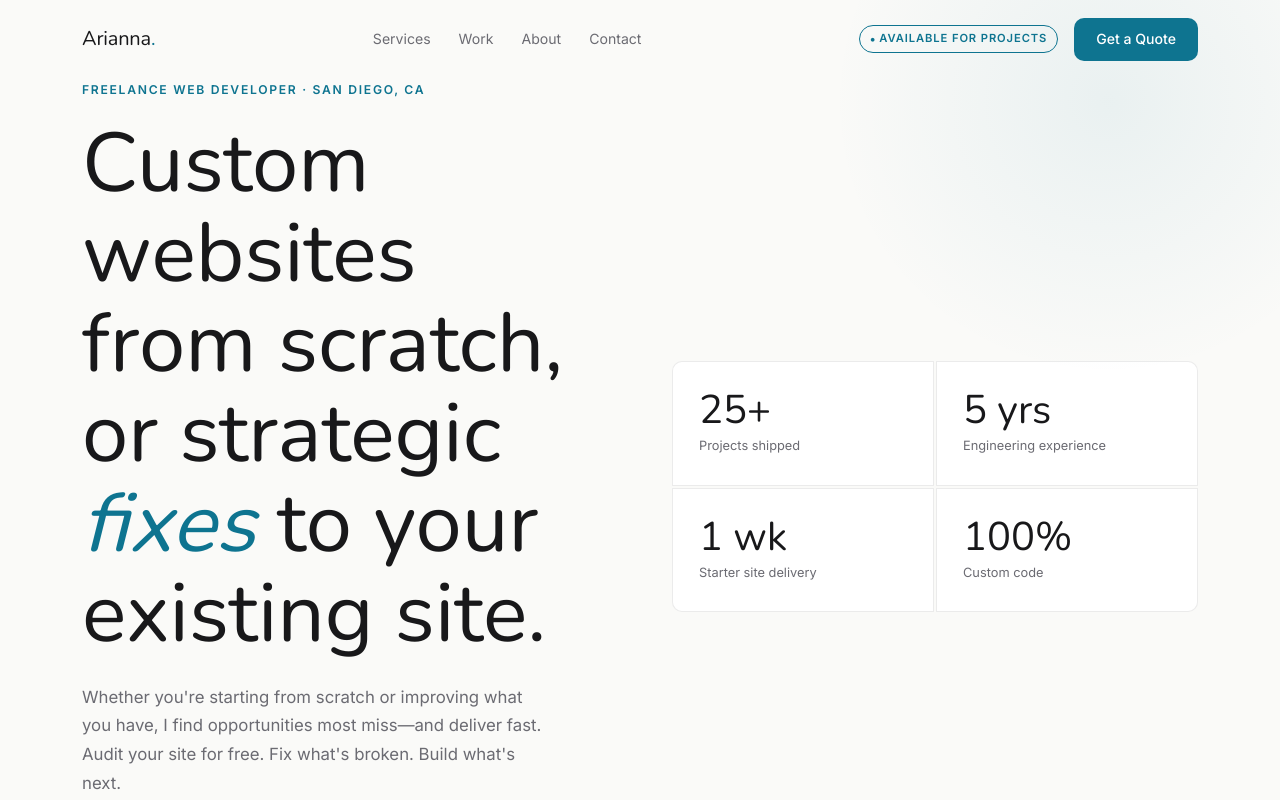
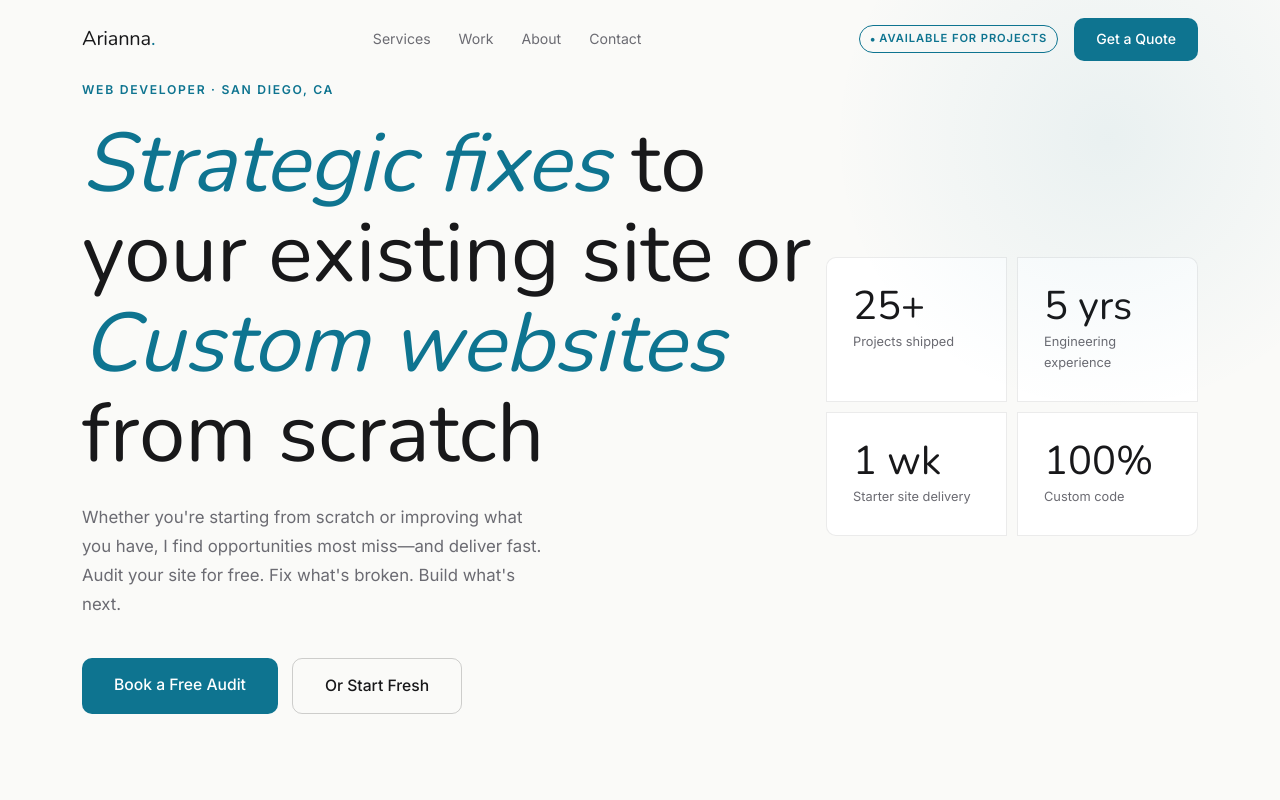
Before and after one commit to unachoza/arianna-builds-portfolio, a React (Vite) app: page / in a window 1280 px wide. Shown: the top 800 px of the page. Built offline with nearby package versions, Linux system fonts and the light colour scheme.

Commit message:
polished Hero, headline re worked and layout redistributed

```diff
--- a/src/App.tsx
+++ b/src/App.tsx
@@ -278,12 +278,13 @@ function Hero() {
 			<div className="container">
 				<div className="hero__grid">
 					<FadeIn>
-						<p className="hero__eyebrow">Freelance Web Developer · San Diego, CA</p>
+						<p className="hero__eyebrow">Web Developer · San Diego, CA</p>
 						<h1 className="hero__heading">
-							Custom websites from scratch, or strategic <em>fixes</em> to your existing site.
+							<em>Strategic fixes</em> to your existing site or <em>Custom websites</em> from scratch
 						</h1>
 						<p className="hero__sub">
-							Whether you're starting from scratch or improving what you have, I find opportunities most miss—and deliver fast. Audit your site for free. Fix what's broken. Build what's next.
+							Whether you're starting from scratch or improving what you have, I find opportunities most miss—and deliver
+							fast. Audit your site for free. Fix what's broken. Build what's next.
 						</p>
 						<div className="hero__ctas">
 							<a href="mailto:ariannacodes@gmail.com" className="btn btn-primary btn-lg">
--- a/src/portfolio.css
+++ b/src/portfolio.css
@@ -325,8 +325,7 @@ section {
 
 .hero__grid {
   display: grid;
-  grid-template-columns: 1fr 1fr;
-  gap: 64px;
+  grid-template-columns: 2fr 1fr;
   align-items: center;
 }
 
@@ -371,7 +370,7 @@ section {
 .stats-grid {
   display: grid;
   grid-template-columns: 1fr 1fr;
-  gap: 2px;
+  gap: 10px;
 }
 
 .stat-card {
```
